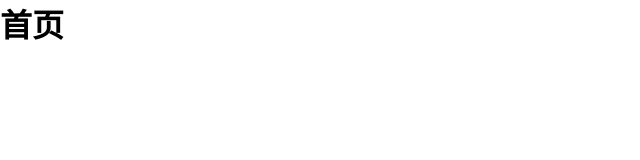
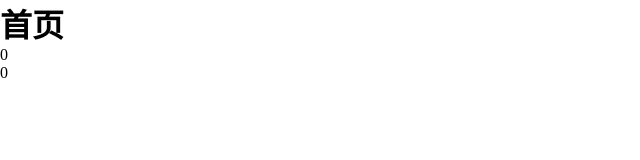
Before and after one commit to eatureide/ts-vue-admin, a Vue app: page / in a window 1280 px wide. Shown: the top 160 px of the page, without its empty margins (0-640 px from the left). Built offline with nearby package versions, Linux system fonts and the light colour scheme.

Commit message:
store router

```diff
--- a/package.json
+++ b/package.json
@@ -13,7 +13,8 @@
     "less": "^4.1.2",
     "less-loader": "^10.2.0",
     "vue": "^3.2.25",
-    "vue-router": "4"
+    "vue-router": "4",
+    "vuex": "^4.0.2"
   },
   "devDependencies": {
     "@vitejs/plugin-vue": "^2.3.1",
--- a/src/main.ts
+++ b/src/main.ts
@@ -2,10 +2,12 @@ import { createApp } from 'vue'
 import router from '@/router'
 import App from './App.vue'
 import ElementPlus from 'element-plus'
+import store from './store'
 import 'element-plus/dist/index.css'
 
 const app = createApp(App)
 
 app.use(router)
+app.use(store)
 app.use(ElementPlus)
 app.mount('#app')
--- /dev/null
+++ b/src/store/index.ts
@@ -0,0 +1,20 @@
+import { createStore } from 'vuex'
+
+export interface StoreType {
+    count: number
+}
+
+const store = createStore<StoreType>({
+    state() {
+        return {
+            count: 0
+        }
+    },
+    mutations: {
+        increment(state) {
+            state.count++
+        }
+    }
+})
+
+export default store
--- a/src/views/home/index.vue
+++ b/src/views/home/index.vue
@@ -1,6 +1,11 @@
 <template>
     <h1>首页</h1>
+    <p>{{ $store.state.count }}</p>
+    <p>{{ store.state.count }}</p>
 </template>
+
 <script lang="ts" setup>
-
+import { useStore } from 'vuex'
+const store = useStore()
+console.log(store)
 </script>
```
Also changed, not shown: src/vue.d.ts (added, +15 -0 lines), 1 other file (tests, documents, lock files or other folders).
